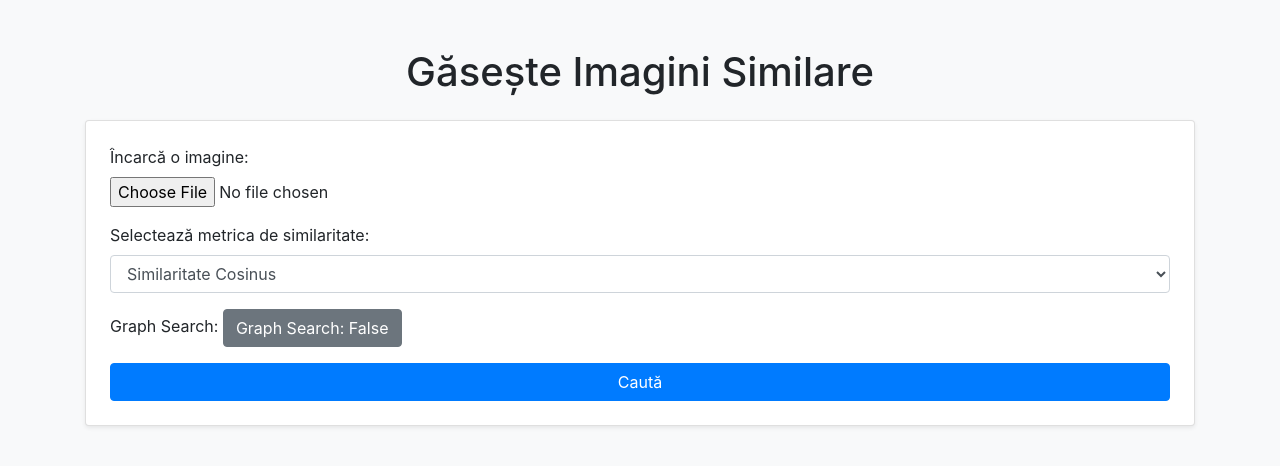
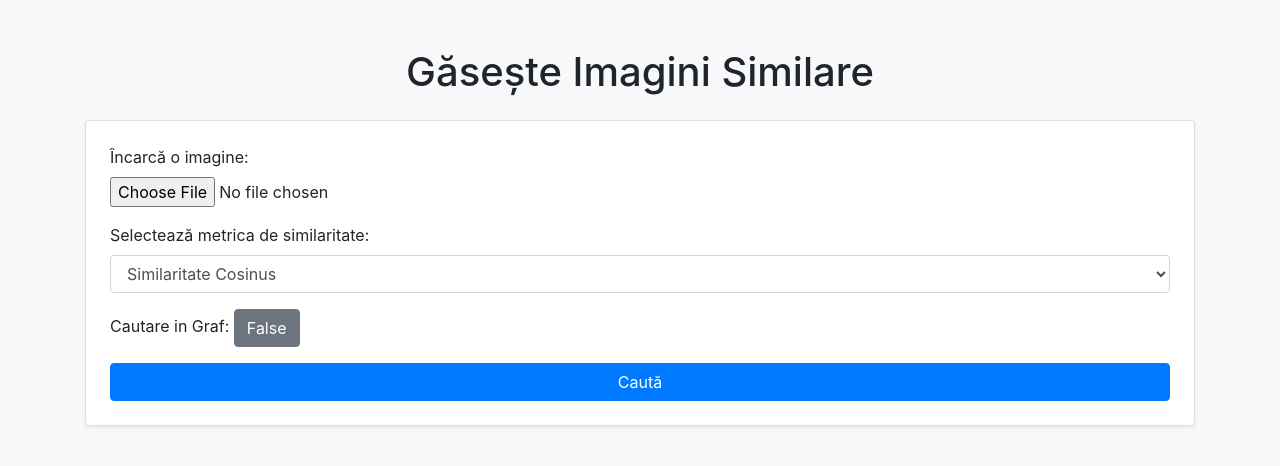
Before and after one commit to stefanrazvananton/similify, a Flask app: page / in a window 1280 px wide. Shown: the top 466 px of the page. Run offline with Flask 3, Linux system fonts and the light colour scheme; parts of the project's set-up code (start-up, migrations or seed data) failed here and were passed over; some libraries are stand-ins or nearby versions.

Commit message:
corectare text graf

```diff
--- a/templates/upload.html
+++ b/templates/upload.html
@@ -38,13 +38,12 @@
                     </select>
                 </div>
 
-                <!-- Toggle Button for graph_search -->
+
                 <div class="form-group">
-                    <label for="graph_search_btn">Graph Search:</label>
-                    <!-- Hidden input that holds the actual value submitted to Flask -->
+                    <label for="graph_search_btn">Cautare in Graf:</label>
                     <input type="hidden" id="graph_search" name="graph_search" value="false">
                     <button type="button" id="graph_search_btn" class="btn btn-secondary">
-                        Graph Search: False
+                        False
                     </button>
                 </div>
 
@@ -59,10 +58,10 @@
         const currentVal = $('#graph_search').val();
         if (currentVal === "false") {
           $('#graph_search').val("true");
-          $(this).text("Graph Search: True").removeClass("btn-secondary").addClass("btn-success");
+          $(this).text("True").removeClass("btn-secondary").addClass("btn-success");
         } else {
           $('#graph_search').val("false");
-          $(this).text("Graph Search: False").removeClass("btn-success").addClass("btn-secondary");
+          $(this).text("False").removeClass("btn-success").addClass("btn-secondary");
         }
       });
     </script>
```
